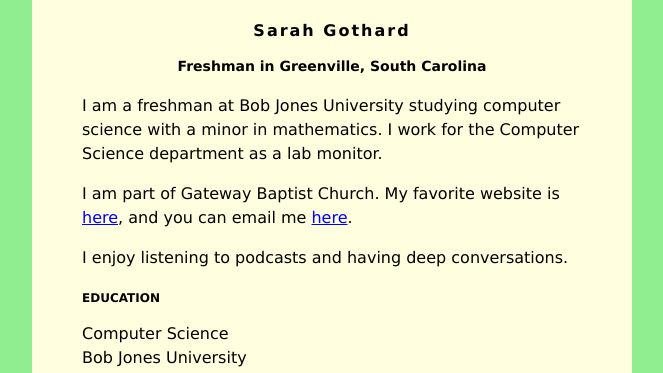
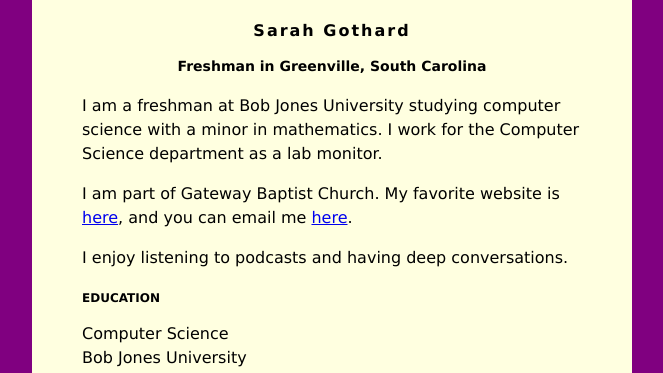
Before and after one commit to molly-sexton/molly-sexton.github.io, a plain HTML site: page index.html in a window 1280 px wide. Shown: the top 373 px of the page, without its empty margins (308-971 px from the left). Drawn offline with Linux system fonts and the light colour scheme.

Commit message:
background to purple

```diff
--- a/index.html
+++ b/index.html
@@ -2,7 +2,7 @@
 <head>
 <style>
 body {
-    background: lightgreen;
+    background: purple;
     font-family: Verdana;
 }
 #content {
```
